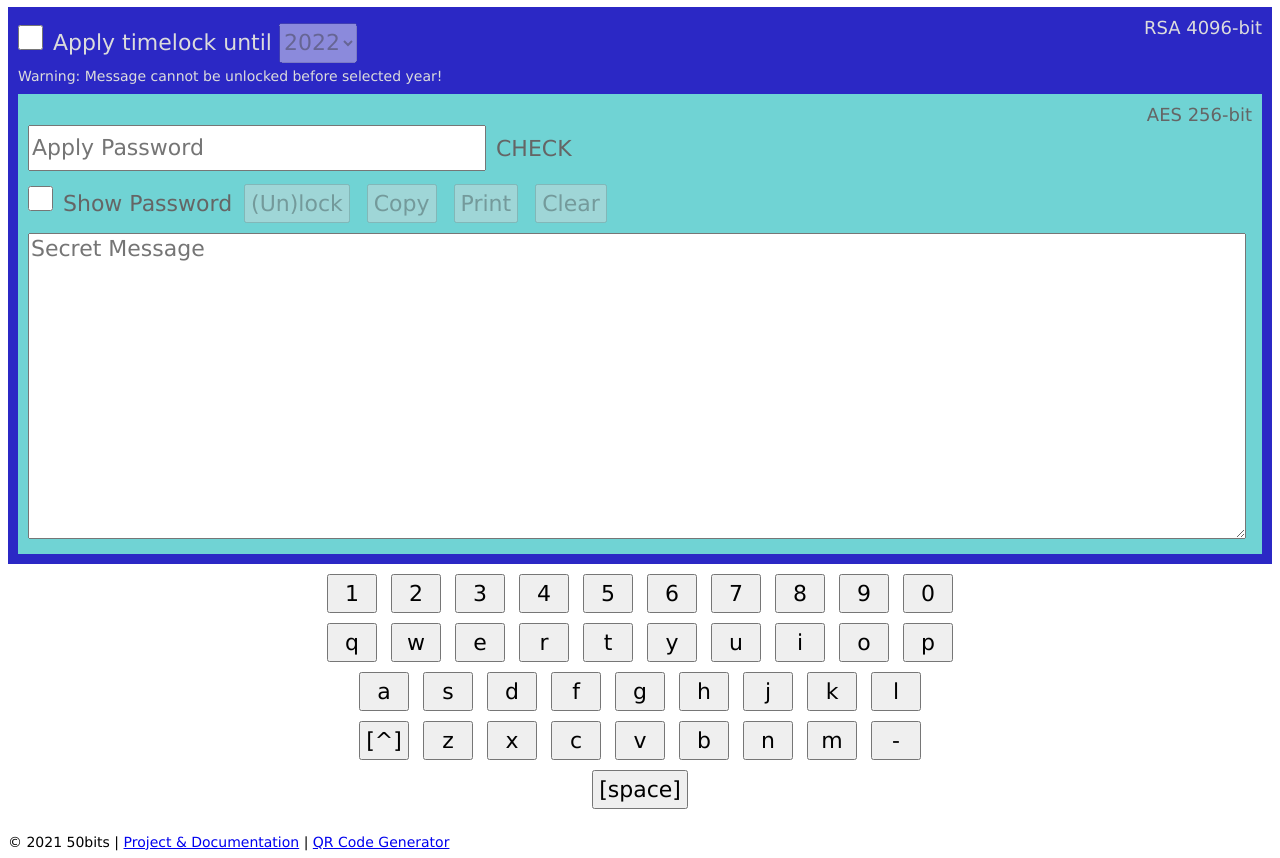
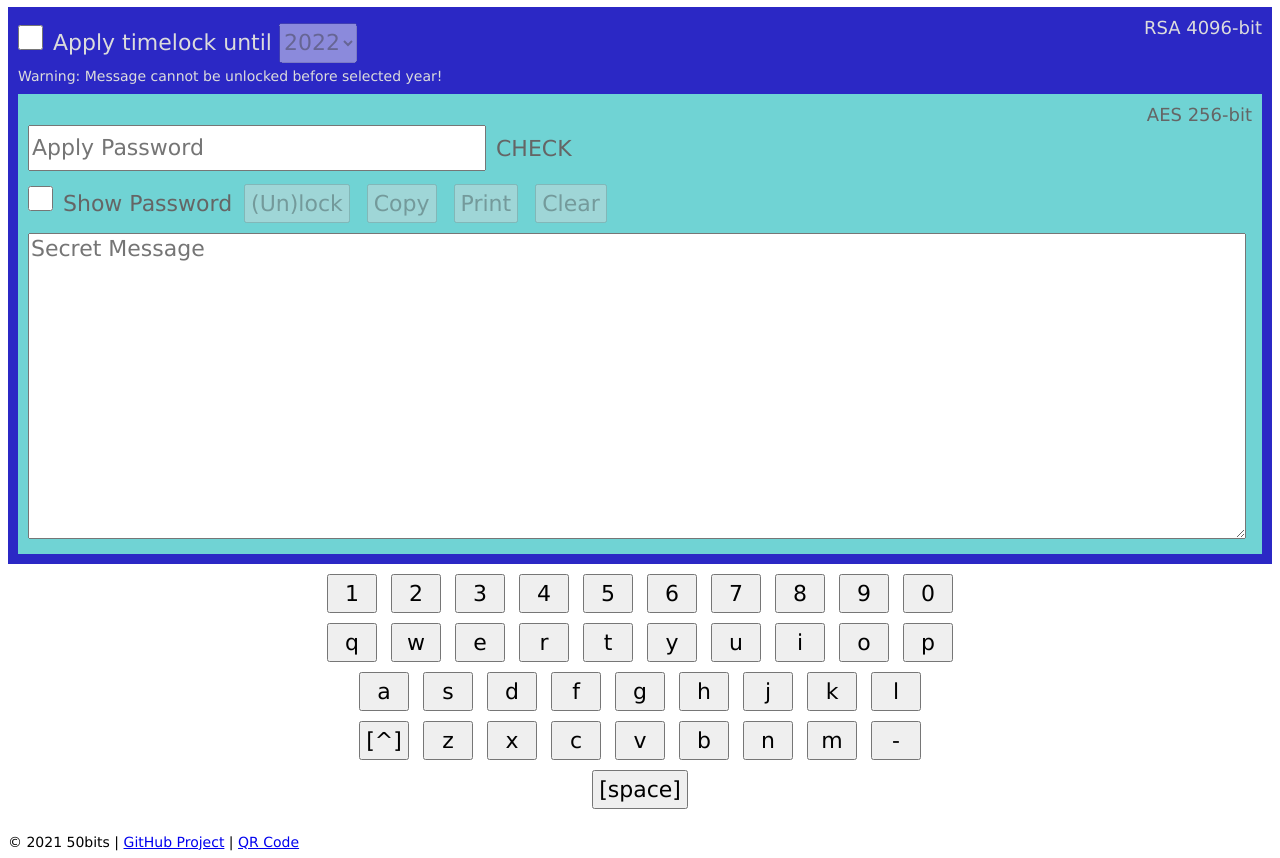
Before and after one commit to 50bits/50bits.github.io, a plain HTML site: page vault/index.html in a window 1280 px wide. Shown: the part 46-904 px from the top of the page. Drawn offline with Linux system fonts and the light colour scheme.

Commit message:
Update index.html

```diff
--- a/vault/index.html
+++ b/vault/index.html
@@ -108,8 +108,8 @@
             </div>
         </div>
         <div class="footer">
-            © 2021 50bits | <a href="https://github.com/50bits/vault/">Project & Documentation</a> | <a
-                href="https://50bits.github.io/qrcode/">QR Code Generator</a>
+            © 2021 50bits | <a href="https://github.com/50bits/vault/">GitHub Project</a> | <a
+                href="https://50bits.github.io/qrcode/">QR Code</a>
         </div>
     </div>
     <script src="keys.js"></script>
```
